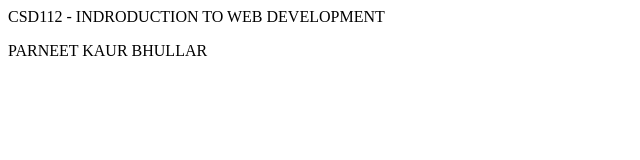
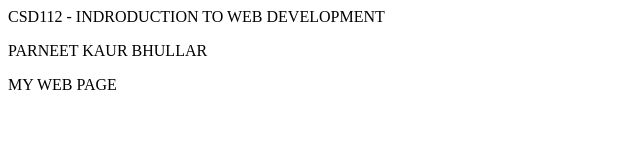
Before and after one commit to 21047509/www.parneet, a plain HTML site: page index.html in a window 1280 px wide. Shown: the whole page, without its empty margins (0-640 px from the left). Drawn offline with Linux system fonts and the light colour scheme.

Commit message:
Update index.html

```diff
--- a/index.html
+++ b/index.html
@@ -3,5 +3,6 @@
 <body>
 <p>CSD112 - INDRODUCTION TO WEB DEVELOPMENT </p>
 <p>PARNEET KAUR BHULLAR<p>
+<P>MY WEB PAGE<P>
 </body>
 </html>
```
